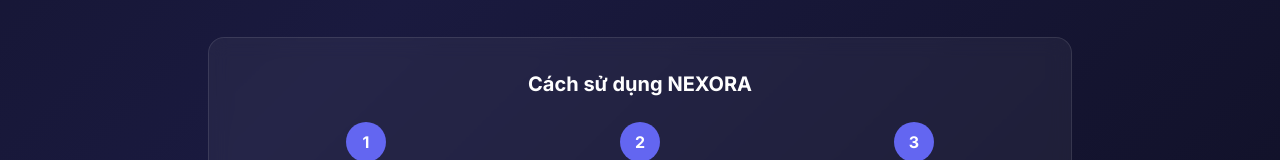
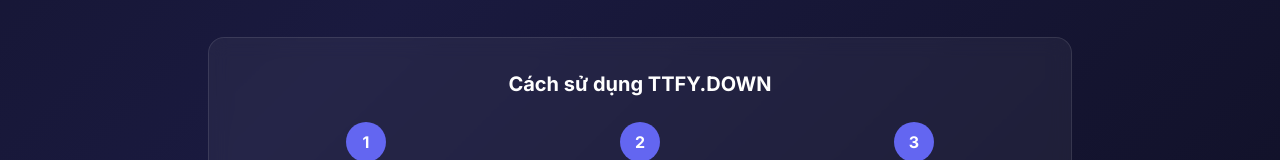
Before and after one commit to SD-JohnSmith/ttfy.down, a plain HTML site: page index.html in a window 1280 px wide. Shown: the part 1031-1191 px from the top of the page. Drawn offline with nearby package versions, Linux system fonts and the light colour scheme.

Commit message:
Update index.html

```diff
--- a/index.html
+++ b/index.html
@@ -205,7 +205,7 @@
 
         <!-- Guide Section -->
         <div id="guide" class="glass rounded-2xl p-8 fade-in" style="animation-delay: 0.5s;">
-            <h3 class="text-xl font-bold mb-6 text-center">Cách sử dụng NEXORA</h3>
+            <h3 class="text-xl font-bold mb-6 text-center">Cách sử dụng TTFY.DOWN</h3>
             <div class="grid md:grid-cols-3 gap-6">
                 <div class="text-center">
                     <div class="w-10 h-10 mx-auto mb-3 rounded-full bg-indigo-500 flex items-center justify-center font-bold">1</div>
```
